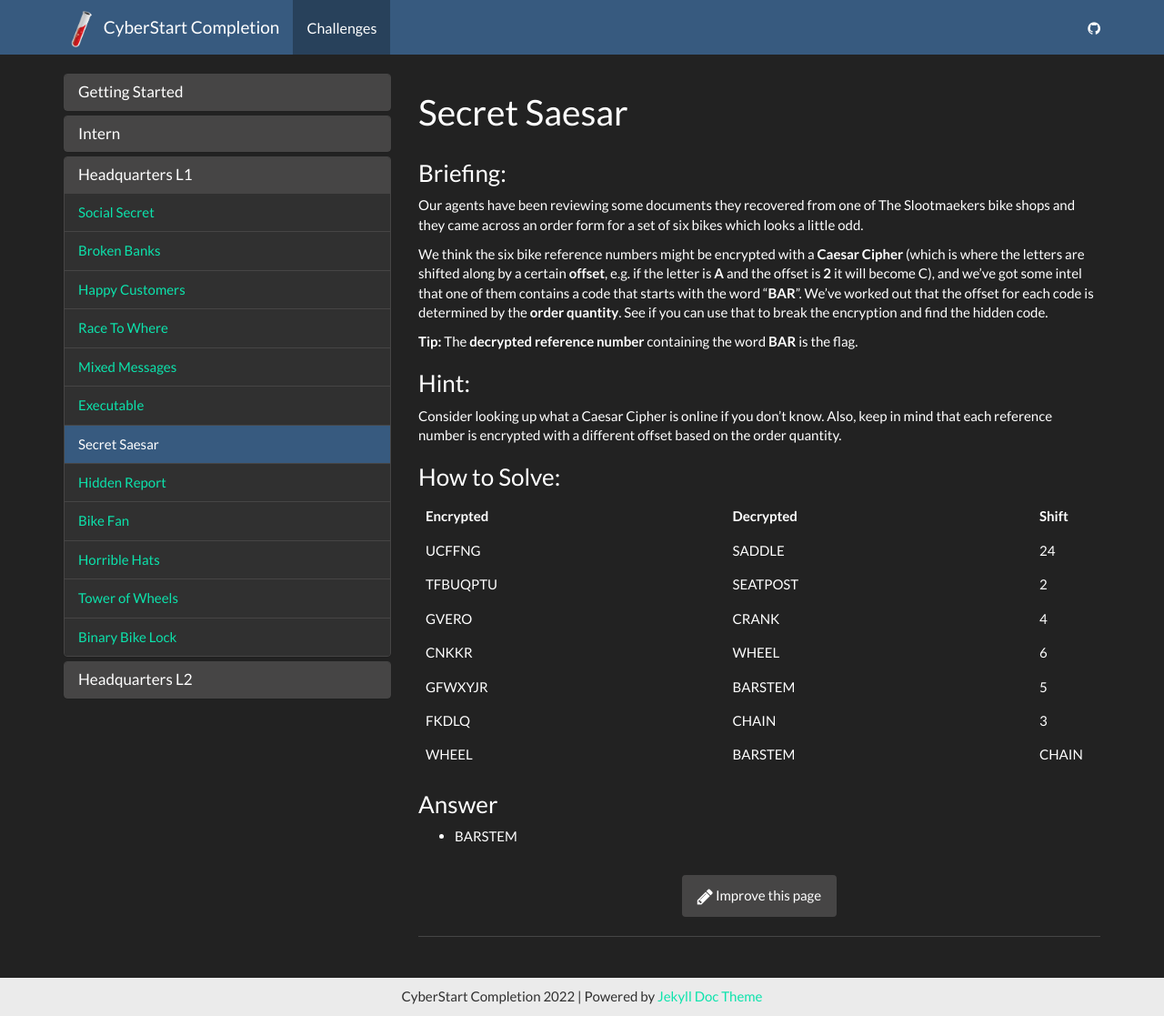
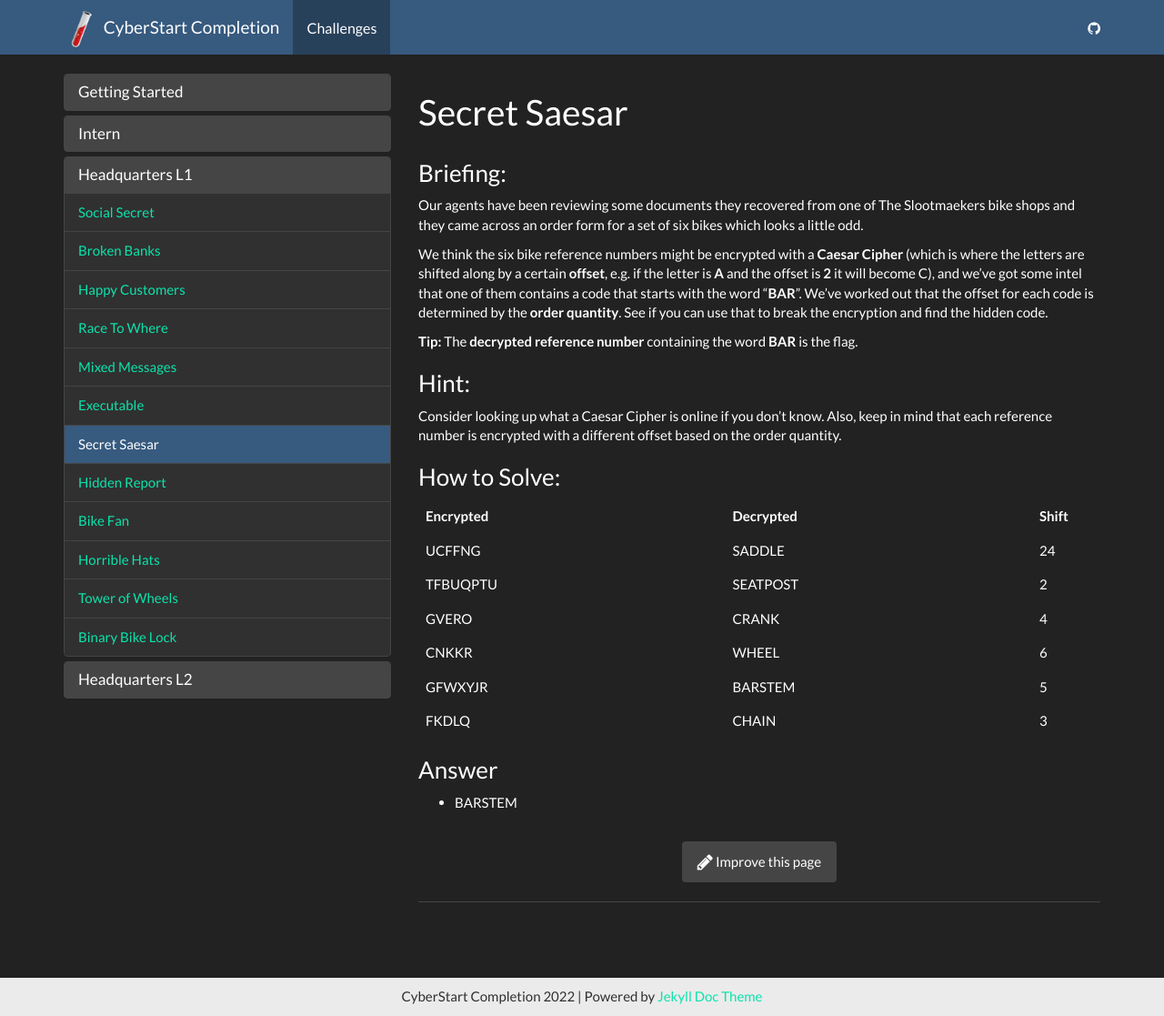
Before and after one commit to PrinceBunBun981/cyberstart.dev, a Jekyll site: the page built from _challenge/headquarters/W0001.md, in a window 1280 px wide and 1117 px high. Shown: the whole window at 91% size. Built offline with Jekyll 4.4.1, drawn with Linux system fonts in a browser that asks for light colours.

Commit message:
Remove extra row in W0001's table

```diff
--- a/_challenge/headquarters/W0001.md
+++ b/_challenge/headquarters/W0001.md
@@ -59,11 +59,6 @@ Consider looking up what a Caesar Cipher is online if you don't know. Also, keep
                 <td markdown="span">CHAIN</td>
                 <td markdown="span">3</td>
             </tr>
-            <tr>
-                <td markdown="span">WHEEL</td>
-                <td markdown="span">BARSTEM</td>
-                <td markdown="span">CHAIN</td>
-            </tr>
         </tbody>
     </table>
  </div>
```
